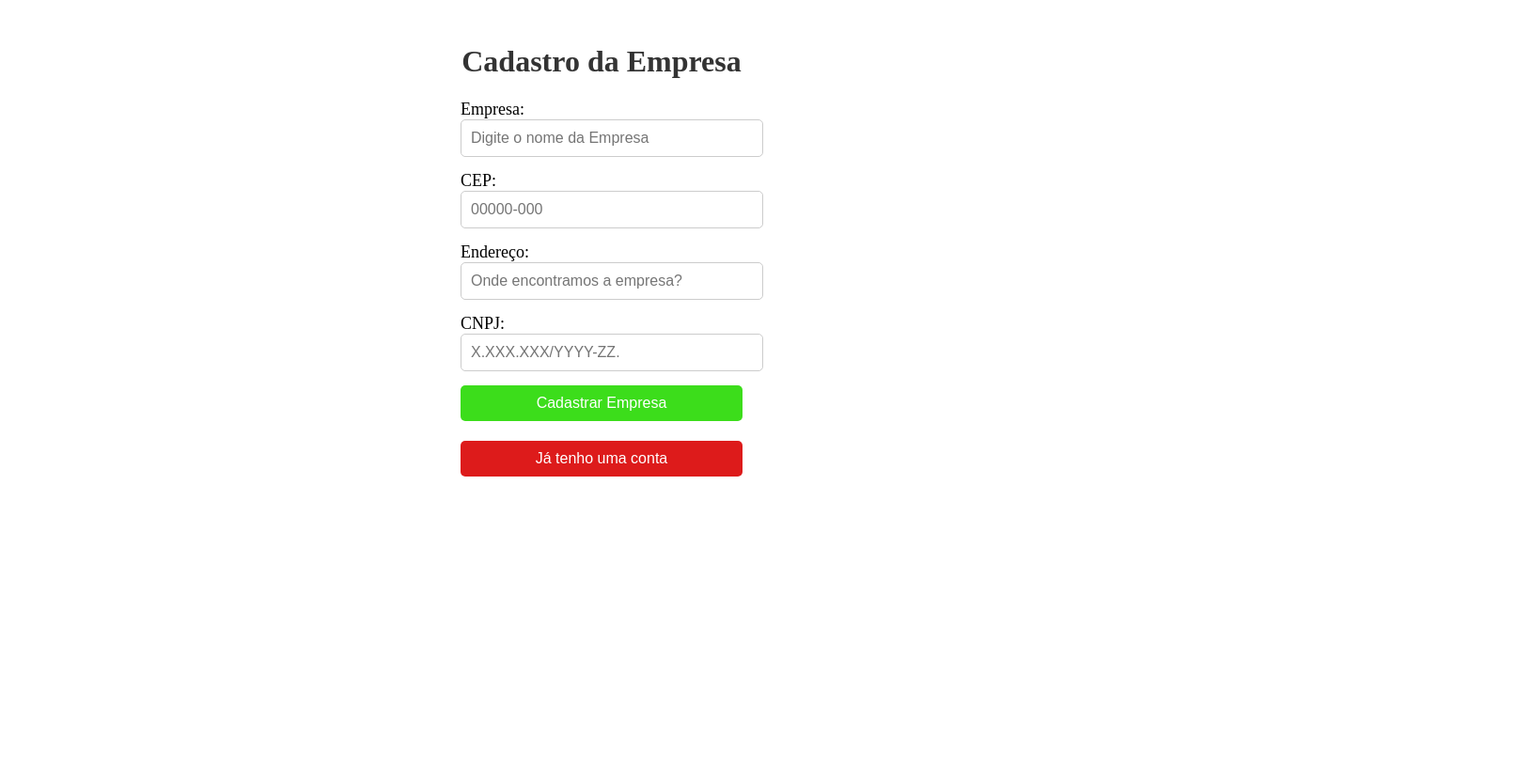
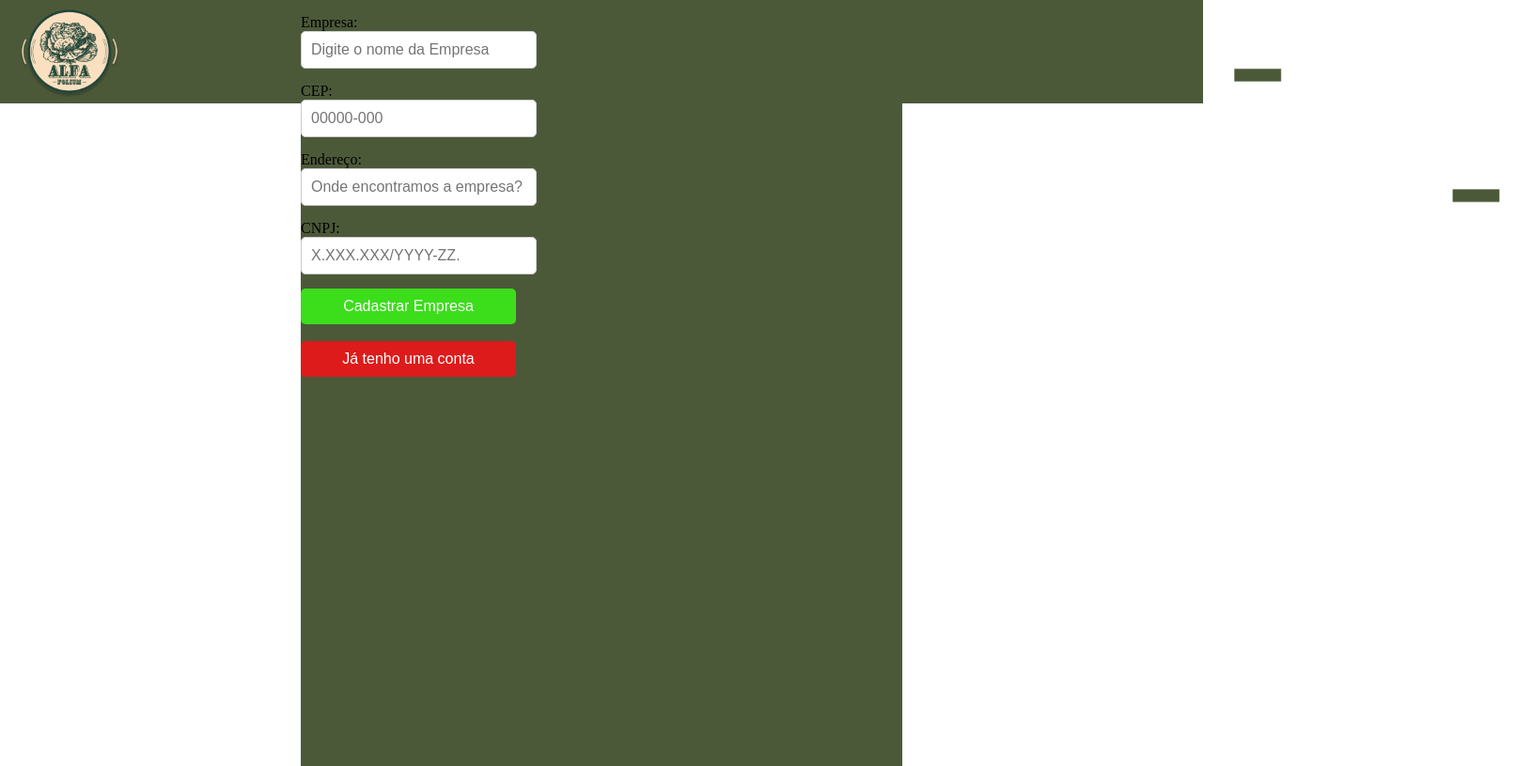
Before and after one commit to Grupo-10-Sprint2/AlfaFolium, a plain HTML site: page Giovanna/Tela de Cadastro/cadastro.html in a window 1280 px wide. Shown: the whole page at 94% size, 1630 px wide, since content can reach past the window. Drawn offline with Linux system fonts and the light colour scheme.

Commit message:
tela cadastro de empresa iniciada

```diff
--- a/Giovanna/Tela de Cadastro/cadastro.html
+++ b/Giovanna/Tela de Cadastro/cadastro.html
@@ -5,21 +5,31 @@
     <meta charset="UTF-8">
     <meta name="viewport" content="width=device-width, initial-scale=1.0">
     <title>Cadastro de Empresa - Alfa Folium</title>
+    <link rel="stylesheet" href="externoempresa.css">
 </head>
 
 <body>
 
-    <div class="logo">
-        <img src="./" alt="">
+    <div class="header">
+        <div class="logo">
+        <img src="./assets/logo.png">
+        <div class="fernanda">
+            <img src="./assets/Group 6.png" >
+        </div>
     </div>
 
-    <div class="divTitulo">
-        <h1>Cadastro da Empresa</h1>
     </div>
 
-    <div class="div_campos">
+    </div>
 
-    <div class="divCadastro">
+
+
+    <div class="centro">
+
+    <div class="campos">
+
+    <!-- <div class="divCadastro"> -->
+
         <div class="boxCadastro">
             Empresa: <br>
             <div class="campo-1">
@@ -53,6 +63,8 @@
         </div>
     </div>
 </div>
+</div>
+
 
 </body>
 
--- a/Giovanna/Tela de Cadastro/externousuario.css
+++ b/Giovanna/Tela de Cadastro/externoempresa.css
@@ -4,7 +4,37 @@
     padding: 0;
 }
 
+.header{
+width: 100%;
+height: 110px;
+background-color: #4C5939;
+position: absolute;
 
+}
+.logo img {
+    width: 150px;
+    justify-content: left;
+    align-items: start;
+    padding: 0%;
+}
+.fernanda img {
+    width: 350px;
+    left: 100%;
+    top: 50%;
+    position: absolute;
+
+}
+.centro{
+    display:flex;
+    justify-content:left;
+    align-items: left;
+    width: 50%;
+    height: 100%;
+    background-color:#4C5939 ;
+    position: absolute; top: 50%; left: 50%;
+    transform: translate(-50%,-50%);
+    padding-top: 30px;
+}
 
 .divTitulo {
     text-align: center;
@@ -16,18 +46,23 @@
 
 .divCadastro {
     width: 300px;
-    margin: 0 auto;
+    height: 100vh;
+    margin-top: 0 ;
     font-size: large;
     background-position: top;
     background-size: cover;
     background-repeat: no-repeat;
     position: absolute;
     z-index: 2;
+    align-items: center;
+    display: flex;
+    padding-top: 0px;
+
+
 }
 
 .imgfundo{
-    background-image:url("./assets/fundoretro\ \(1\).png");
-    background-image:url("./assets/sujeirasfundo.png");
+
     background-position: center center;
     background-size: cover;
     background-color:#1C3707;
@@ -53,6 +88,15 @@
     font-size: 16px;
     position: relative;
 
+
+
+}
+.divTitulo{
+    text-align: center;
+    margin-top: 0px;
+    padding: 0px;
+    display: flex;
+    justify-content: start;
 }
 
 .boxCadastro_position{
```
Also changed, not shown: Giovanna/Tela de Cadastro/assets/Group 6.png (added), Giovanna/Tela de Cadastro/assets/logo.png (added).
